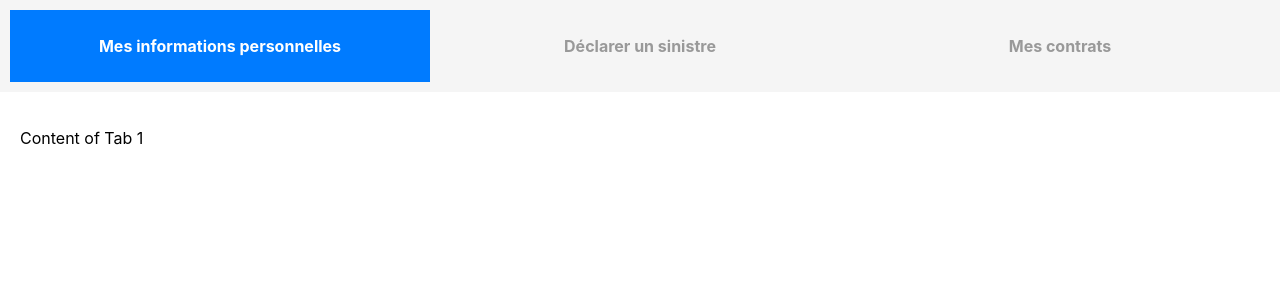
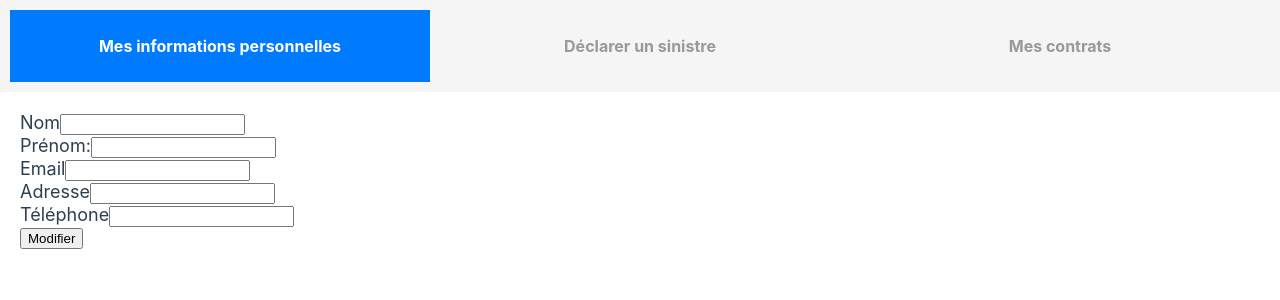
Before and after one commit to ChristelDeveza/assurance-project-bloc2, a React (Vite) app in the folder frontend/: page /moncompte in a window 1280 px wide. Shown: the top 300 px of the page. Built offline with nearby package versions, Linux system fonts and the light colour scheme; no server answers.

Commit message:
form get user datas - useffect

```diff
--- a/frontend/src/components/Onglets.jsx
+++ b/frontend/src/components/Onglets.jsx
@@ -2,6 +2,7 @@
 /* eslint-disable jsx-a11y/click-events-have-key-events */
 import React, { useState } from "react";
 import Form from "./Form";
+import UserDatas from "./UserDatas";
 
 function Onglets() {
   const [activeTab, setActiveTab] = useState(0);
@@ -34,7 +35,7 @@ function Onglets() {
       </div>
       <div className="tab-content">
         <div className={`tab-panel ${activeTab === 0 && "active"}`}>
-          <p>Content of Tab 1</p>
+          <UserDatas />
         </div>
         <div className={`tab-panel ${activeTab === 1 && "active"}`}>
           <p>
@@ -42,7 +43,7 @@ function Onglets() {
           </p>
         </div>
         <div className={`tab-panel ${activeTab === 2 && "active"}`}>
-          <p>Content of Tab 3</p>
+          <p>Mes contrats d'assurance</p>
         </div>
       </div>
     </div>
--- /dev/null
+++ b/frontend/src/components/UserDatas.jsx
@@ -0,0 +1,87 @@
+/* eslint-disable no-shadow */
+import React, { useState, useEffect } from "react";
+import axios from "axios";
+
+function UserDatas() {
+  const [lastname, setLastname] = useState("");
+  const [firstname, setFirstname] = useState("");
+  const [email, setEmail] = useState("");
+  const [address, setAddress] = useState("");
+  const [phone, setPhone] = useState("");
+
+  function updateUser() {
+    // console.log("en attente");
+  }
+
+  // Get user details
+  useEffect(() => {
+    axios
+      .get(`http://localhost:5000/compteuser`, {
+        withCredentials: true,
+      })
+      .then((response) => {
+        const { lastname, firstname, address, email, phone } = response.data;
+        setLastname(lastname);
+        setFirstname(firstname);
+        setAddress(address);
+        setEmail(email);
+        setPhone(phone);
+      })
+      .catch((error) => console.error(error));
+  }, []);
+
+  return (
+    <div>
+      <form onSubmit={updateUser}>
+        <label>
+          Nom
+          <input
+            type="text"
+            value={lastname}
+            onChange={(event) => setLastname(event.target.value)}
+          />
+        </label>
+        <br />
+        <label>
+          Prénom:
+          <input
+            type="text"
+            value={firstname}
+            onChange={(event) => setFirstname(event.target.value)}
+          />
+        </label>
+        <br />
+        <label>
+          Email
+          <input
+            type="email"
+            value={email}
+            onChange={(event) => setEmail(event.target.value)}
+          />
+        </label>
+        <br />
+        <label>
+          Adresse
+          <input
+            type="text"
+            value={address}
+            onChange={(event) => setAddress(event.target.value)}
+          />
+        </label>
+        <br />
+        <label>
+          Téléphone
+          <input
+            type="tel"
+            value={phone}
+            onChange={(event) => setPhone(event.target.value)}
+          />
+        </label>
+        <br />
+        <button type="submit">Modifier</button>
+      </form>
+    </div>
+  );
+}
+
+export default UserDatas;
```
